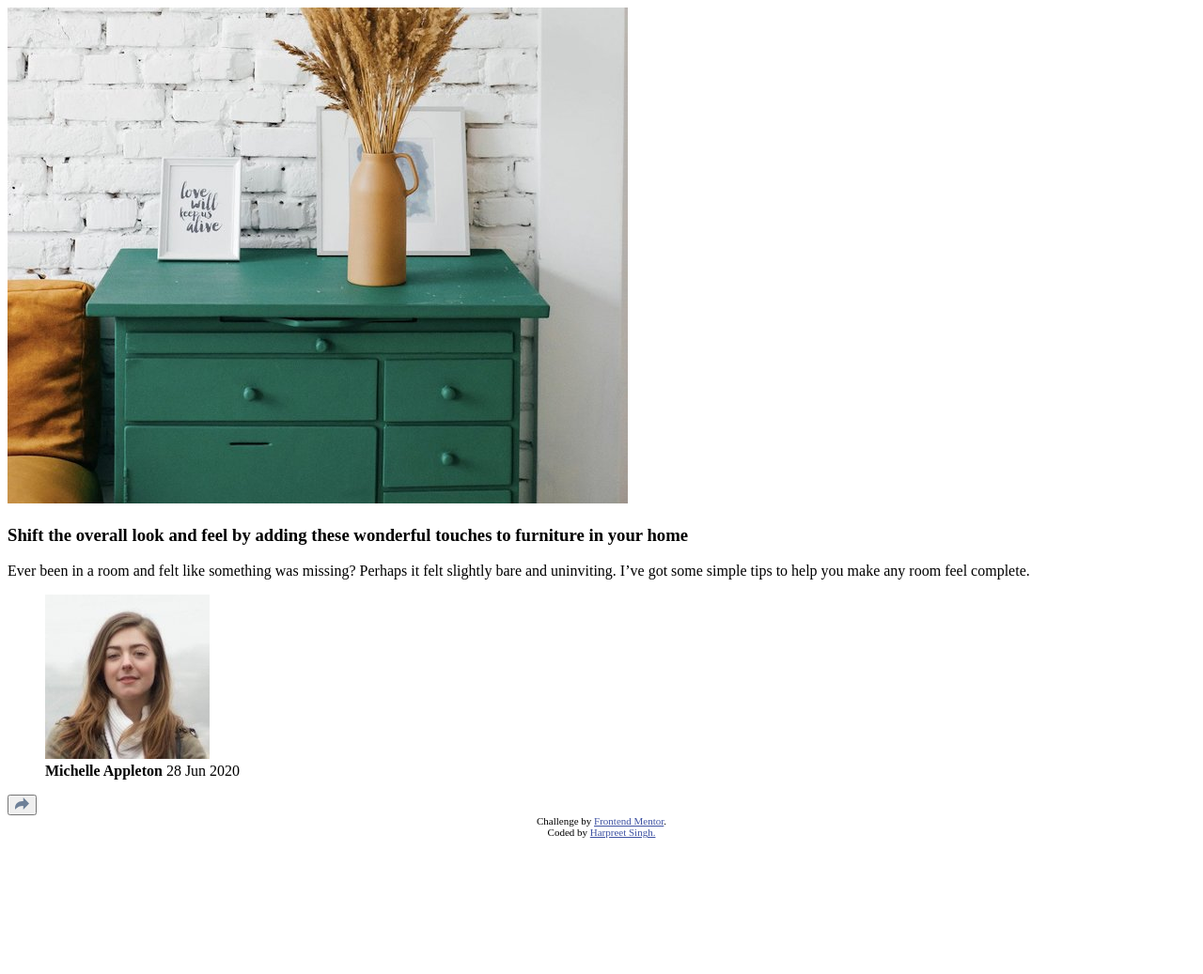
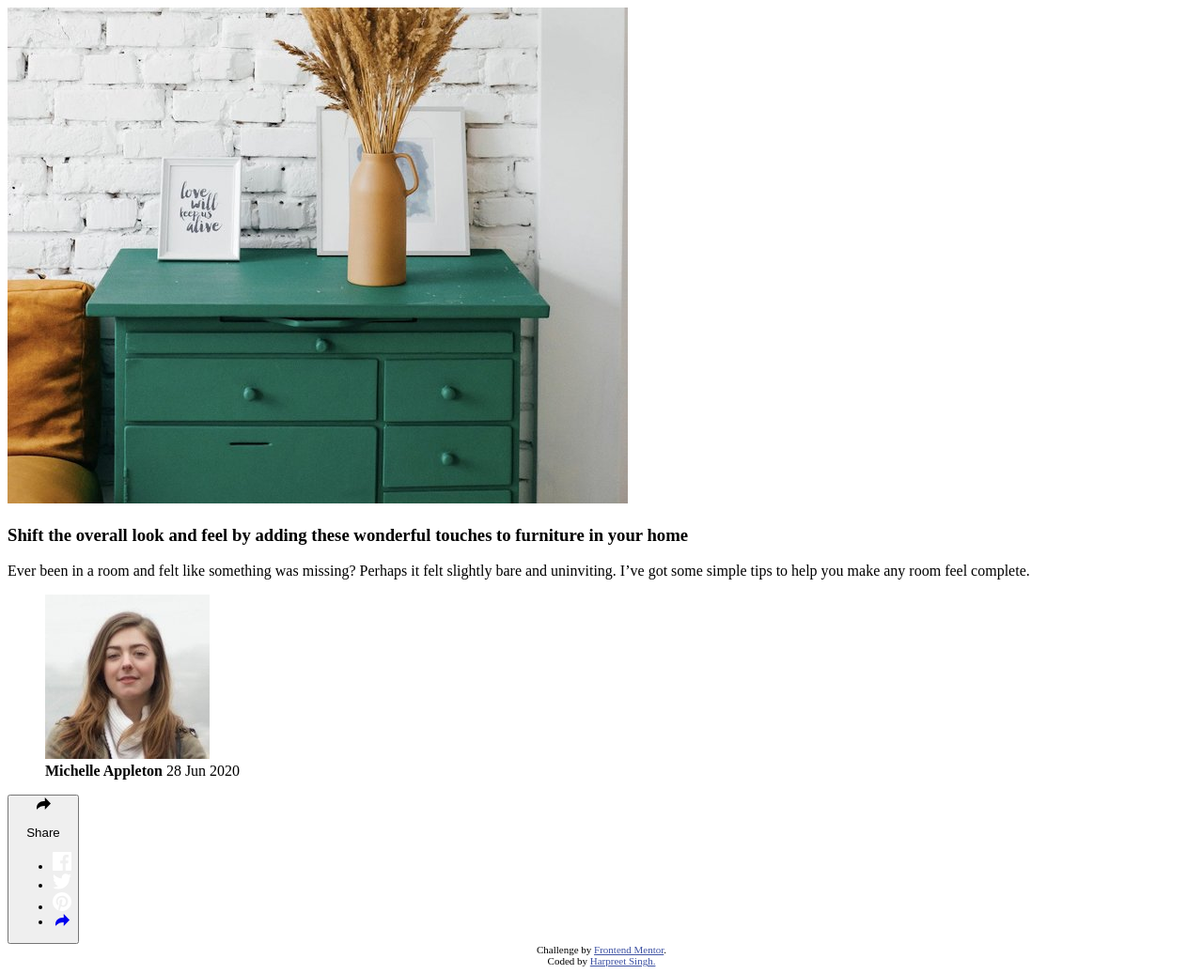
Before and after one commit to harpreet-singh-147/front-end-mentor-article-preview-component, a plain HTML site: page index.html in a window 1280 px wide. Shown: the whole page at 94% size. Before the commit the page ends 900 px from the top, so only its background shows below. Drawn offline with Linux system fonts and the light colour scheme.

Commit message:
added svg to html for manipulate color

```diff
--- a/index.html
+++ b/index.html
@@ -7,6 +7,7 @@
   <link rel="icon" type="image/png" sizes="32x32" href="./images/favicon-32x32.png">
   <title>Frontend Mentor | Article preview component</title>
   <link rel="stylesheet" href="css/style.css">
+  <script src="script/app.js" defer></script>
 </head>
 
 <body>
@@ -31,10 +32,48 @@
               <time datetime="2020-06-28" class="decor-tips__date-published">28 Jun 2020</time>
             </figcaption>
           </figure>
-          <button class="decor-tips__btn-share" aria-haspopup="true" aria-expanded="false">
-            <img src="images/icon-share.svg" alt="Share this content">
+          <button class="decor-tips__btn-share" aria-haspopup="true" aria-expanded="false"
+            aria-label="Share this content">
+            <svg class="decor-tips__share-svg decor-tips__share-svg--primary" xmlns="http://www.w3.org/2000/svg"
+              width="15" height="13">
+              <title>Share this content</title>
+              <path class="first-svg" fill="currentColor"
+                d="M15 6.495L8.766.014V3.88H7.441C3.33 3.88 0 7.039 0 10.936v2.049l.589-.612C2.59 10.294 5.422 9.11 8.39 9.11h.375v3.867L15 6.495z" />
+            </svg>
             <div class="decor-tips__share-icons" aria-hidden="true">
-              <!-- Social media icons will go here -->
+              <p class="decor-tips__share-text">Share</p>
+              <ul class="decor-tips__share-icons-list">
+                <li class="decor-tips__share-icon-list-item">
+                  <a href="https://www.facebook.com/" class="decor-tips__share-icon-link" aria-label="Share on Facebook"
+                    target="_blank" rel="noopener noreferrer" referrerpolicy="no-referrer">
+                    <img src="images/icon-facebook.svg" alt="Facebook Icon" class="decor-tips__share-icon">
+                  </a>
+                </li>
+                <li class="decor-tips__share-icon-list-item">
+                  <a href="https://twitter.com/" class="decor-tips__share-icon-link" aria-label="Share on Twitter"
+                    rel="noopener noreferrer" referrerpolicy="no-referrer" target="_blank">
+                    <img src="images/icon-twitter.svg" alt="Twitter Icon" class="decor-tips__share-icon">
+                  </a>
+                </li>
+                <li class="decor-tips__share-icon-list-item">
+                  <a href="https://www.pinterest.com/" class="decor-tips__share-icon-link"
+                    aria-label="Share on Pinterest" rel="noopener noreferrer" referrerpolicy="no-referrer"
+                    target="_blank">
+                    <img src="images/icon-pinterest.svg" alt="Pinterest Icon" class="decor-tips__share-icon">
+                  </a>
+                </li>
+                <li class="decor-tips__share-icon-list-item decor-tips__share-svg--secondary--list-item">
+                  <a href="#" class="test" aria-label="Close share options"
+                    class="decor-tips__share-svg--secondary-link">
+                    <svg class="decor-tips__share-svg decor-tips__share-svg--secondary"
+                      xmlns="http://www.w3.org/2000/svg" width="15" height="13">
+                      <title>Close sharing options</title>
+                      <path fill="currentColor"
+                        d="M15 6.495L8.766.014V3.88H7.441C3.33 3.88 0 7.039 0 10.936v2.049l.589-.612C2.59 10.294 5.422 9.11 8.39 9.11h.375v3.867L15 6.495z" />
+                    </svg>
+                  </a>
+                </li>
+              </ul>
             </div>
           </button>
         </footer>
```
